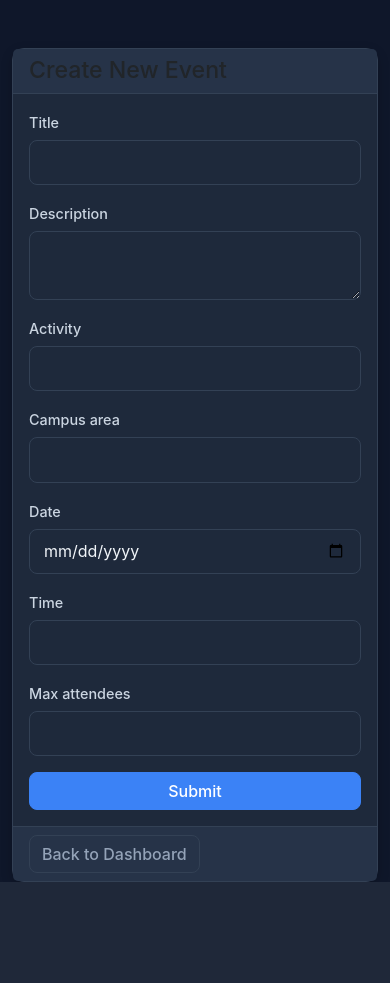
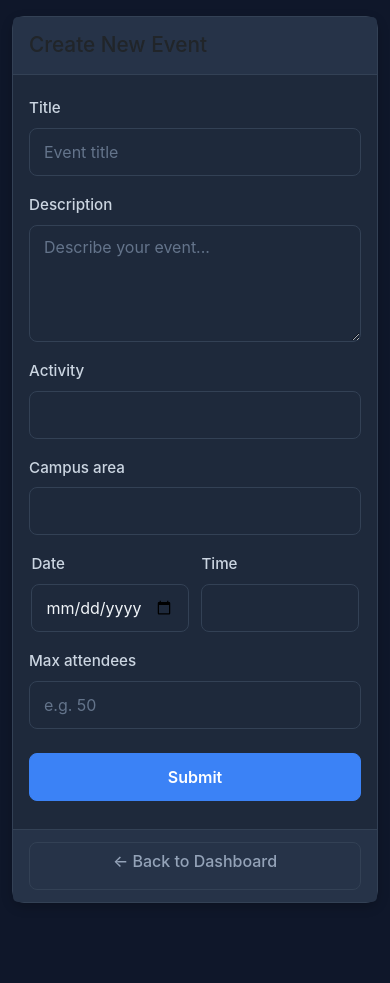
Before and after one commit to fadhili2430/TUKUTANE-PROJECT-2026, a Python web app: template templates/create_event.html in a window 390 px wide. Shown: the part 57-1040 px from the top of the page. Before the commit the page ends 939 px from the top, so only its background shows below. Run offline with Jinja, Linux system fonts and the light colour scheme; the template is opened without the code that fills it, so the values that code supplies are empty, except form fields; form fields are guessed from the names that the template uses.

Commit message:
Fix mobile UX: create event page fully optimized for phones

```diff
--- a/templates/create_event.html
+++ b/templates/create_event.html
@@ -3,9 +3,80 @@
 <head>
     <title>Create Event - Tukutane</title>
     <meta charset='utf-8'>
-    <meta name="viewport" content="width=device-width,initial-scale=1">
+    <meta name="viewport" content="width=device-width,initial-scale=1,maximum-scale=1">
     <link href="https://cdn.jsdelivr.net/npm/bootstrap@5.3.0/dist/css/bootstrap.min.css" rel="stylesheet">
     <link rel="stylesheet" href="{{url_for('static', filename='css/dashboard.css')}}">
+    <style>
+        /* Mobile-first optimizations for Create Event */
+        .create-event-card {
+            border-radius: 1rem;
+        }
+
+        .form-control,
+        .form-select {
+            min-height: 48px;
+            font-size: 1rem;
+        }
+
+        textarea.form-control {
+            min-height: 100px;
+            resize: vertical;
+        }
+
+        .form-label {
+            font-size: 0.95rem;
+            margin-bottom: 0.5rem;
+        }
+
+        .btn {
+            min-height: 48px;
+            font-size: 1rem;
+        }
+
+        .card-header h1 {
+            font-size: 1.3rem;
+        }
+
+        @media (max-width: 576px) {
+            .page-wrapper {
+                padding-top: 1rem;
+                padding-bottom: 5rem;
+            }
+
+            .create-event-card {
+                border-radius: 0.75rem;
+            }
+
+            .card-body {
+                padding: 1.25rem 1rem;
+            }
+
+            .card-header {
+                padding: 1rem;
+            }
+
+            .card-footer {
+                padding: 0.75rem 1rem;
+            }
+
+            .form-control,
+            .form-select {
+                font-size: 16px; /* prevents iOS zoom on focus */
+            }
+
+            .field-row .col-6 {
+                padding-right: 0.4rem;
+                padding-left: 0.4rem;
+            }
+        }
+
+        @media (min-width: 577px) {
+            .page-wrapper {
+                padding-top: 2.5rem;
+                padding-bottom: 3rem;
+            }
+        }
+    </style>
 </head>
 <body>
 <nav class="navbar navbar-expand-lg navbar-dark">
@@ -23,107 +94,95 @@
 </div>
 </nav>
 
-<div class="container mt-5">
+<div class="container page-wrapper">
 <div class="row justify-content-center">
-<div class="col-md-8">
-<div class="card">
+<div class="col-12 col-md-8 col-lg-7">
+<div class="card create-event-card">
 <div class="card-header">
-<h1 class="h3 mb-0">Create New Event</h1>
+<h1 class="h4 mb-0">Create New Event</h1>
 </div>
 <div class="card-body">
-<form action="{{ url_for('main.create_event') }}" method="POST">
+<form action="{{ url_for('main.create_event') }}" method="POST" novalidate>
 {{ form.csrf_token() }}
+
 <div class="mb-3">
 {{ form.title.label(class="form-label") }}
-{{ form.title(class="form-control") }}
+{{ form.title(class="form-control", placeholder="Event title", autocomplete="off") }}
 {% if form.title.errors %}
-<div class="text-danger">
-{% for error in form.title.errors %}
-{{ error }}<br>
-{% endfor %}
-</div>
+<div class="text-danger small mt-1">{% for error in form.title.errors %}{{ error }}{% endfor %}</div>
 {% endif %}
 </div>
+
 <div class="mb-3">
 {{ form.description.label(class="form-label") }}
-{{ form.description(class="form-control") }}
+{{ form.description(class="form-control", placeholder="Describe your event...", rows="4") }}
 {% if form.description.errors %}
-<div class="text-danger">
-{% for error in form.description.errors %}
-{{ error }}<br>
-{% endfor %}
-</div>
+<div class="text-danger small mt-1">{% for error in form.description.errors %}{{ error }}{% endfor %}</div>
 {% endif %}
 </div>
+
 <div class="mb-3">
 {{ form.activity.label(class="form-label") }}
 {{ form.activity(class="form-select") }}
 {% if form.activity.errors %}
-<div class="text-danger">
-{% for error in form.activity.errors %}
-{{ error }}<br>
-{% endfor %}
-</div>
+<div class="text-danger small mt-1">{% for error in form.activity.errors %}{{ error }}{% endfor %}</div>
 {% endif %}
 </div>
+
 <div class="mb-3">
 {{ form.campus_area.label(class="form-label") }}
 {{ form.campus_area(class="form-select") }}
 {% if form.campus_area.errors %}
-<div class="text-danger">
-{% for error in form.campus_area.errors %}
-{{ error }}<br>
-{% endfor %}
-</div>
+<div class="text-danger small mt-1">{% for error in form.campus_area.errors %}{{ error }}{% endfor %}</div>
 {% endif %}
 </div>
-<div class="row">
-<div class="col-md-6 mb-3">
+
+<div class="row field-row gx-2 mb-3">
+<div class="col-6">
 {{ form.date.label(class="form-label") }}
 {{ form.date(class="form-control") }}
 {% if form.date.errors %}
-<div class="text-danger">
-{% for error in form.date.errors %}
-{{ error }}<br>
-{% endfor %}
-</div>
+<div class="text-danger small mt-1">{% for error in form.date.errors %}{{ error }}{% endfor %}</div>
 {% endif %}
 </div>
-<div class="col-md-6 mb-3">
+<div class="col-6">
 {{ form.time.label(class="form-label") }}
 {{ form.time(class="form-control") }}
 {% if form.time.errors %}
-<div class="text-danger">
-{% for error in form.time.errors %}
-{{ error }}<br>
-{% endfor %}
-</div>
+<div class="text-danger small mt-1">{% for error in form.time.errors %}{{ error }}{% endfor %}</div>
 {% endif %}
 </div>
 </div>
-<div class="mb-3">
+
+<div class="mb-4">
 {{ form.max_attendees.label(class="form-label") }}
-{{ form.max_attendees(class="form-control") }}
+{{ form.max_attendees(class="form-control", inputmode="numeric", pattern="[0-9]*", placeholder="e.g. 50") }}
 {% if form.max_attendees.errors %}
-<div class="text-danger">
-{% for error in form.max_attendees.errors %}
-{{ error }}<br>
-{% endfor %}
-</div>
+<div class="text-danger small mt-1">{% for error in form.max_attendees.errors %}{{ error }}{% endfor %}</div>
 {% endif %}
 </div>
-<div class="d-grid">
-{{ form.submit(class="btn btn-primary") }}
+
+<div class="d-grid mb-2">
+{{ form.submit(class="btn btn-primary fw-semibold") }}
 </div>
 </form>
 </div>
 <div class="card-footer">
-<a href="{{ url_for('main.dashboard') }}" class="btn btn-secondary">Back to Dashboard</a>
+<div class="d-grid d-sm-block">
+<a href="{{ url_for('main.dashboard') }}" class="btn btn-secondary w-100 w-sm-auto">← Back to Dashboard</a>
+</div>
+</div>
 </div>
 </div>
 </div>
 </div>
 
 <script src="https://cdn.jsdelivr.net/npm/bootstrap@5.3.0/dist/js/bootstrap.bundle.min.js"></script>
+<script>
+// Ensure date/time inputs use native pickers on mobile
+document.querySelectorAll('input[type="date"], input[type="time"]').forEach(function(el) {
+    el.addEventListener('focus', function() { this.showPicker && this.showPicker(); });
+});
+</script>
 </body>
 </html>
```
